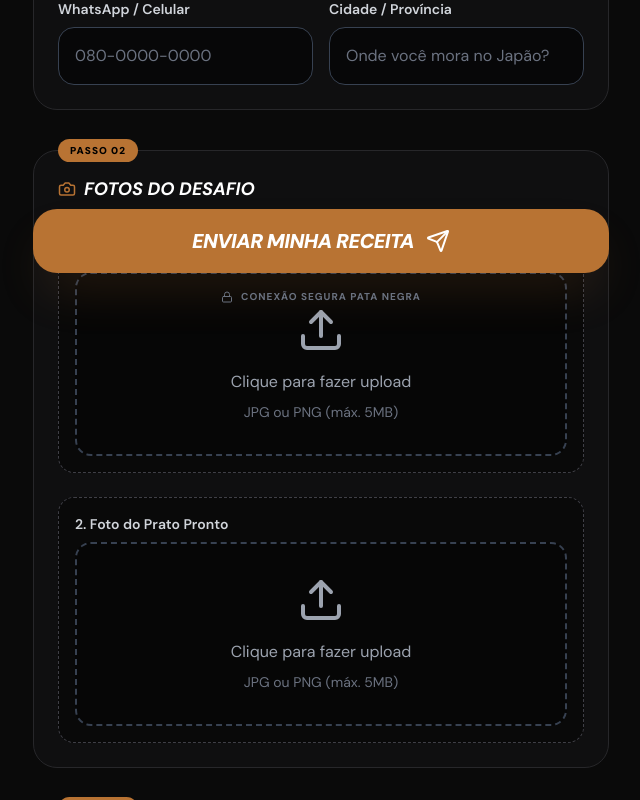
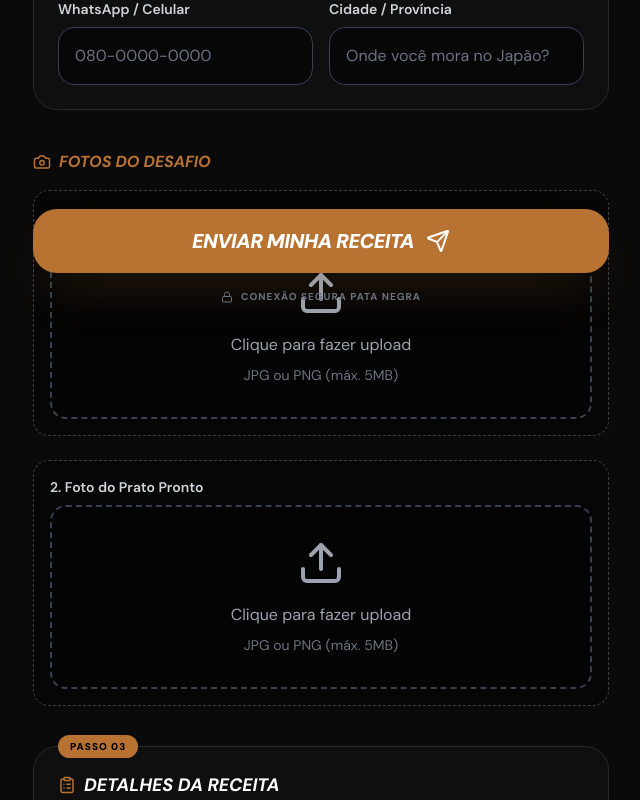
Before and after one commit to andre-kobayashi/pata-negra-desafio, a React (Vite) app: page /participar in a window 1280 px wide. Shown: the part 480-1280 px from the top of the page, without its empty margins (319-959 px from the left). Built offline with nearby package versions, Linux system fonts and the light colour scheme.

Commit message:
Update ParticipationForm.jsx

```diff
--- a/src/pages/ParticipationForm.jsx
+++ b/src/pages/ParticipationForm.jsx
@@ -165,11 +165,8 @@ const ParticipationForm = () => {
             </section>
 
             {/* PASSO 2: FOTOS */}
-            <section className="bg-zinc-900/40 p-6 rounded-2xl border border-zinc-800 relative">
-               <div className="absolute -top-3 left-6 bg-copper px-3 py-1 rounded-md text-[10px] font-black uppercase tracking-widest text-black">
-                Passo 02
-              </div>
-              <h2 className="text-lg font-bold mb-6 flex items-center gap-2 italic">
+            <section className="space-y-4">
+  <h2 className="text-copper font-bold flex items-center gap-2 italic">
     <Camera size={18} className="text-copper" /> FOTOS DO DESAFIO
   </h2>
   <div className="space-y-6">
@@ -177,6 +174,7 @@ const ParticipationForm = () => {
        <ImageUpload
         label="1. Foto dos Ingredientes"
         description="Mostre o produto Pata Negra na foto."
+        value={formData.photo1} // ADICIONE ISSO
         onChange={(file) => handleChange("photo1", file)}
         error={errors.photo1}
       />
@@ -185,12 +183,14 @@ const ParticipationForm = () => {
       <ImageUpload
         label="2. Foto do Prato Pronto"
         description="Capriche no visual para ganhar votos!"
+        value={formData.photo2} // ADICIONE ISSO
         onChange={(file) => handleChange("photo2", file)}
         error={errors.photo2}
       />
     </div>
   </div>
 </section>
+
 
             {/* PASSO 3: RECEITA */}
             <section className="bg-zinc-900/40 p-6 rounded-2xl border border-zinc-800 relative">
```
Lines whose indentation alone changed are shown as unchanged.
